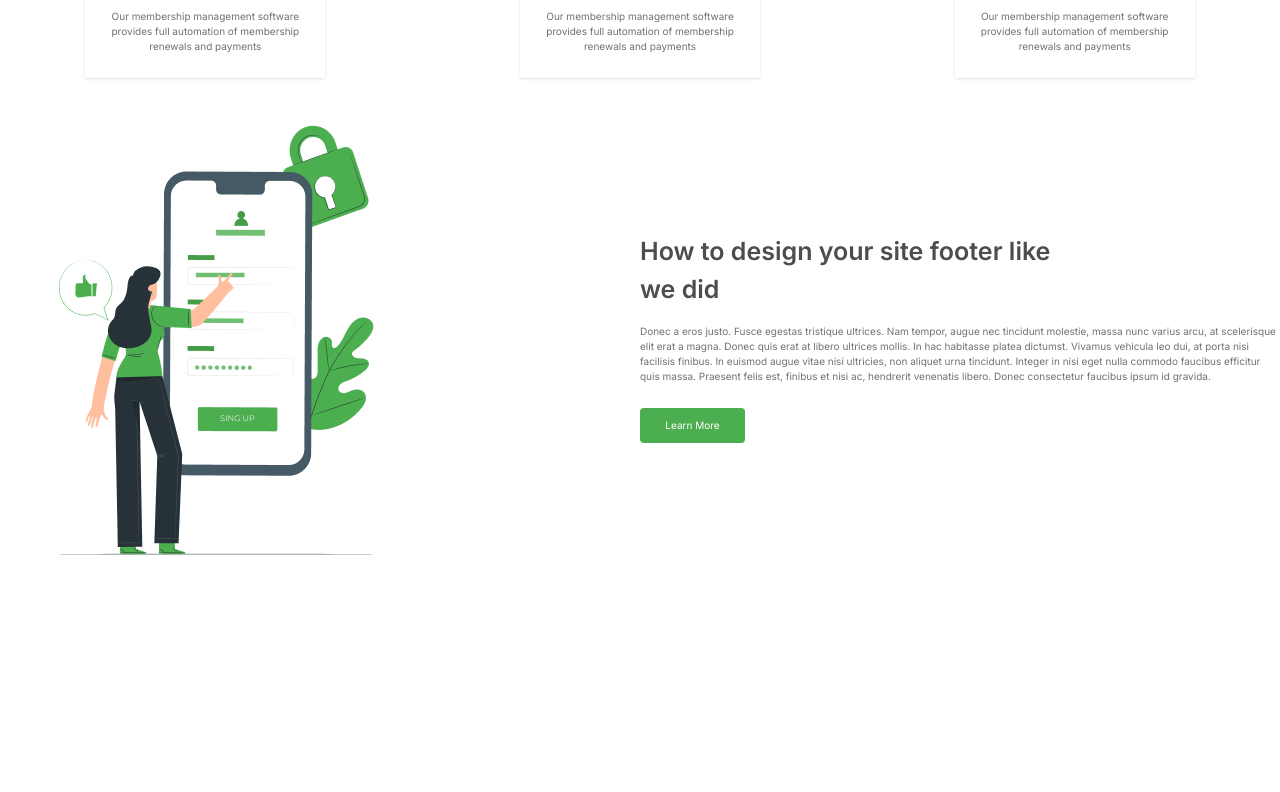
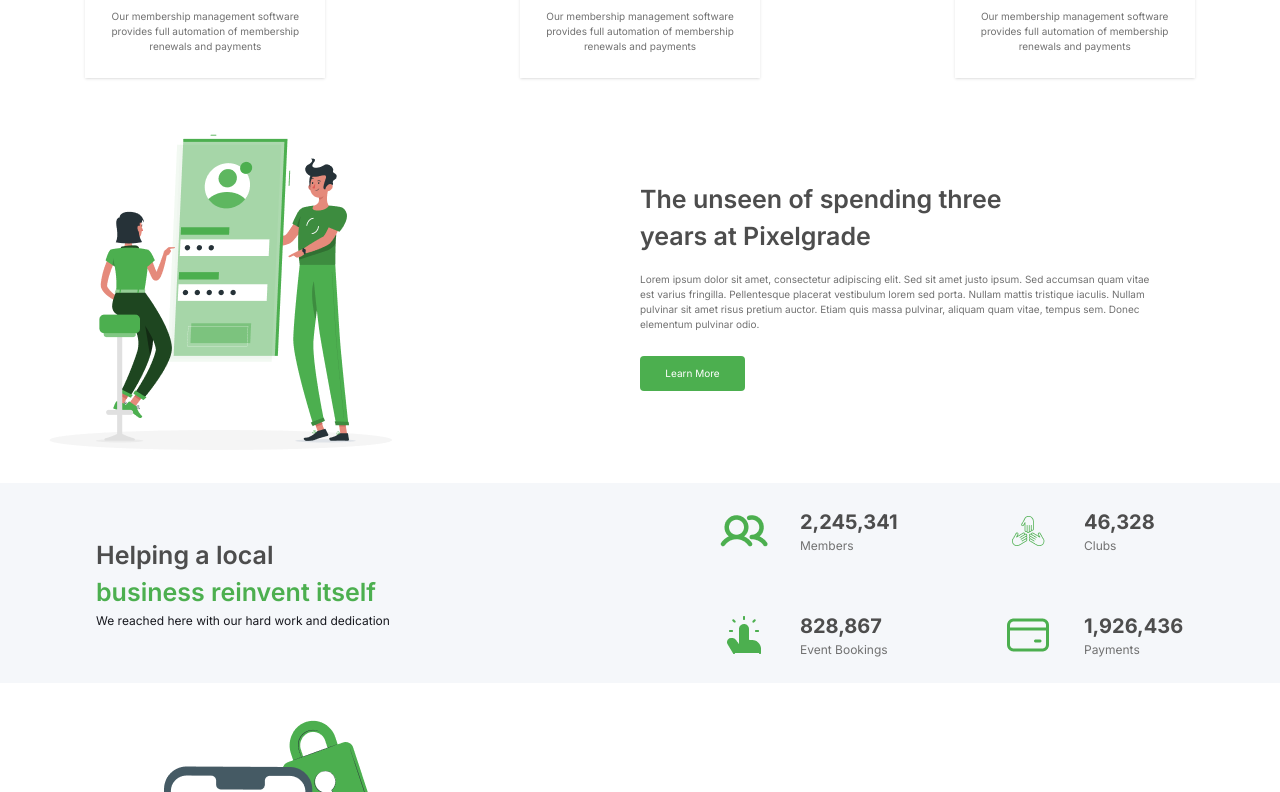
Before and after one commit to anantachai964/React-TailwinCSS, a React (Vite) app: page / in a window 1280 px wide. Shown: the part 1148-1940 px from the top of the page. Before the commit the page ends 1703 px from the top, so only its background shows below. Built offline with nearby package versions, Linux system fonts and the light colour scheme.

Commit message:
Create How and Helping Component

```diff
--- a/src/App.jsx
+++ b/src/App.jsx
@@ -4,7 +4,8 @@ import Navbar from "./components/Navbar";
 import Clients from "./components/Clients";
 import Card from "./components/Card";
 import How from "./components/How";
-
+import Helping from "./components/Helping";
+import Unseen from "./components/Unseen";
 
 function App() {
 
@@ -14,6 +15,8 @@ function App() {
       <Header />
       <Clients />
       <Card />
+      <Unseen />
+      <Helping />
       <How />
     </>
   );
--- /dev/null
+++ b/src/components/Helping.jsx
@@ -0,0 +1,61 @@
+import React from "react";
+import icon1 from "../assets/img/icon-04.png";
+import icon2 from "../assets/img/icon-05.png";
+import icon3 from "../assets/img/icon-06.png";
+import icon4 from "../assets/img/icon-07.png";
+
+function Helping() {
+  return (
+    <div className="bg-[#F5F7FA]">
+      <div className="flex justify-between items-center container max-w-[1320px] mx-auto h-[200px] mb-[33px] p-8">
+        <div className="flex-1 p-[4rem]">
+          <h2 className="text-[#4D4D4D] text-[25px] font-semibold">
+            Helping a local
+          </h2>
+          <span className="text-[#4CAF4F] text-[25px] font-semibold">
+            business reinvent itself
+          </span>
+          <p className="text-[#18191F] text-[12px]">
+            We reached here with our hard work and dedication
+          </p>
+        </div>
+        <div className="flex-1 grid grid-cols-2 gap-[1.5rem]">
+          <div className="flex items-center gap-[1rem]">
+            <img className="p-4" src={icon1} alt="" />
+            <div className="">
+              <h2 className="text-[20px] font-bold text-[#4D4D4D]">
+                2,245,341
+              </h2>
+              <p className="text-[12px] text-[#717171]">Members</p>
+            </div>
+          </div>
+          <div className="flex items-center gap-[1rem]">
+            <img className="p-4" src={icon2} alt="" />
+            <div>
+              <h2 className="text-[20px] font-bold text-[#4D4D4D]">46,328</h2>
+              <p className="text-[12px] text-[#717171]">Clubs</p>
+            </div>
+          </div>
+          <div className="flex items-center gap-[1rem]">
+            <img className="p-4" src={icon3} alt="" />
+            <div>
+              <h2 className="text-[20px] font-bold text-[#4D4D4D]">828,867</h2>
+              <p className="text-[12px] text-[#717171]">Event Bookings</p>
+            </div>
+          </div>
+          <div className="flex items-center gap-[1rem]">
+            <img className="p-4" src={icon4} alt="" />
+            <div>
+              <h2 className="text-[20px] font-bold text-[#4D4D4D]">
+                1,926,436
+              </h2>
+              <p className="text-[12px] text-[#717171]">Payments</p>
+            </div>
+          </div>
+        </div>
+      </div>
+    </div>
+  );
+}
+
+export default Helping;
--- a/src/components/How.jsx
+++ b/src/components/How.jsx
@@ -3,7 +3,7 @@ import howImg from "../assets/img/img-02.png";
 
 function How() {
   return (
-    <div className="max-w-[1320px] mx-auto h-auto ">
+    <div className="containermax-w-[1320px] mx-auto h-auto ">
       <div className="flex justify-between items-center">
         <div className="flex-1">
           <img src={howImg} alt="" />
@@ -13,7 +13,7 @@ function How() {
             How to design your site footer like <br />
             we did
           </h2>
-          <p className="text-[10px] text-[#717171] inline-block mb-[1.5rem]">
+          <p className="text-[10px] text-[#717171] inline-block mb-[1.5rem] w-[80%]">
             Donec a eros justo. Fusce egestas tristique ultrices. Nam tempor,
             augue nec tincidunt molestie, massa nunc varius arcu, at scelerisque
             elit erat a magna. Donec quis erat at libero ultrices mollis. In hac
@@ -24,7 +24,10 @@ function How() {
             hendrerit venenatis libero. Donec consectetur faucibus ipsum id
             gravida.
           </p>
-          <button className="w-[105px] h-[35px] bg-[#4CAF4F] text-white text-[10px] rounded-[4px] ">Learn More</button>
+          <br />
+          <button className="w-[105px] h-[35px] bg-[#4CAF4F] text-white text-[10px] rounded-[4px] ">
+            Learn More
+          </button>
         </div>
       </div>
     </div>
--- /dev/null
+++ b/src/components/Unseen.jsx
@@ -0,0 +1,34 @@
+import React from "react";
+import howImg from "../assets/img/img-01.png";
+
+function Unseen() {
+  return (
+    <div className="containermax-w-[1320px] mx-auto h-auto mb-[33px]">
+      <div className="flex justify-between items-center">
+        <div className="flex-1">
+          <img src={howImg} alt="" />
+        </div>
+        <div className="flex-1">
+          <h2 className="text-[25px] text-[#4D4D4D] font-semibold mb-[1rem]">
+            The unseen of spending three <br />
+            years at Pixelgrade
+          </h2>
+          <p className="text-[10px] text-[#717171] inline-block mb-[1.5rem] w-[80%]">
+            Lorem ipsum dolor sit amet, consectetur adipiscing elit. Sed sit
+            amet justo ipsum. Sed accumsan quam vitae est varius fringilla.
+            Pellentesque placerat vestibulum lorem sed porta. Nullam mattis
+            tristique iaculis. Nullam pulvinar sit amet risus pretium auctor.
+            Etiam quis massa pulvinar, aliquam quam vitae, tempus sem. Donec
+            elementum pulvinar odio.
+          </p>
+          <br />
+          <button className="w-[105px] h-[35px] bg-[#4CAF4F] text-white text-[10px] rounded-[4px] ">
+            Learn More
+          </button>
+        </div>
+      </div>
+    </div>
+  );
+}
+
+export default Unseen;
```
